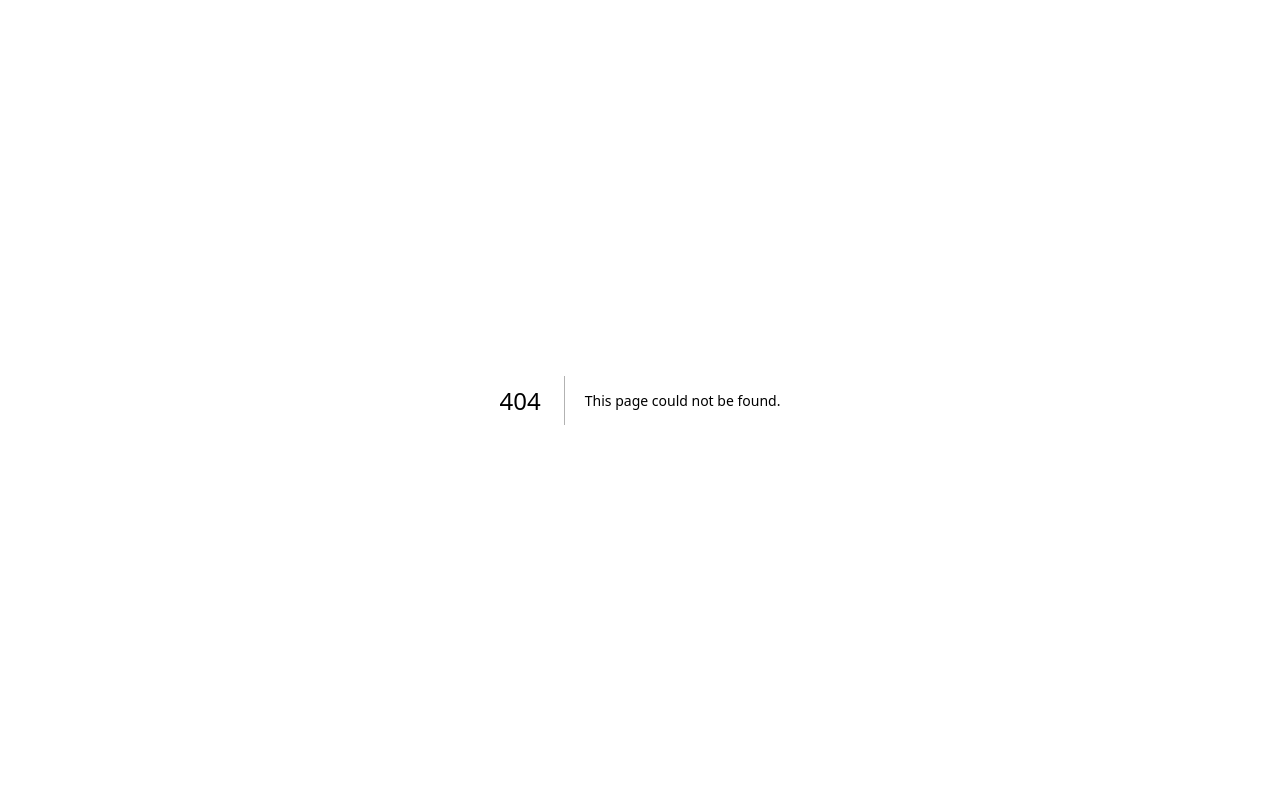
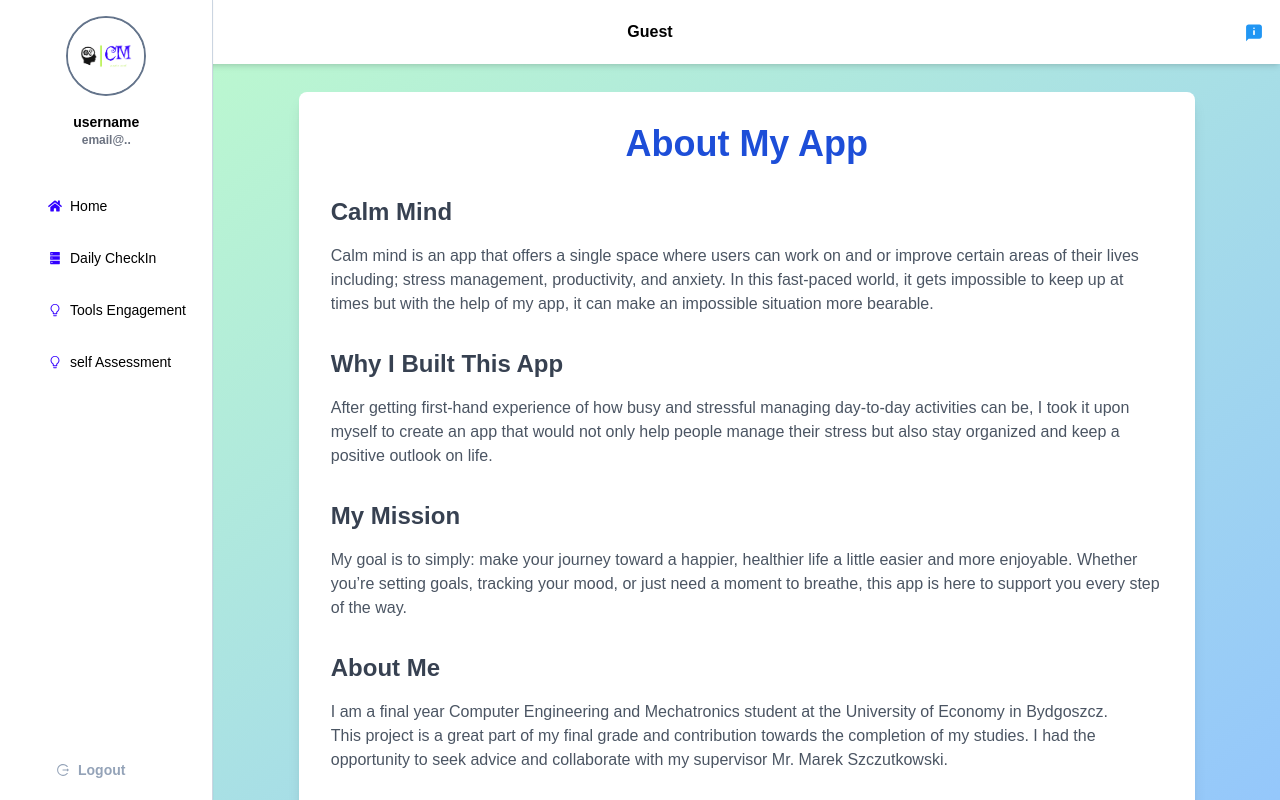
Before and after one commit to francoismavunila/stress_management_web, a Next.js app: page /dashboard/about in a window 1280 px wide. Before the commit this address had no page. Built offline with nearby package versions, Linux system fonts and the light colour scheme.

Commit message:
added about page

```diff
--- /dev/null
+++ b/src/app/dashboard/about/page.js
@@ -0,0 +1,44 @@
+import React from 'react';
+
+const About = () => {
+  return (
+    <div className="min-h-screen bg-gradient-to-br from-green-200 to-blue-300 p-6 flex justify-center items-center">
+      <div className="max-w-4xl mx-auto bg-white rounded-lg shadow-lg p-8">
+        <h1 className="text-4xl font-bold text-center text-blue-700 mb-8">About My App</h1>
+
+        <section className="mb-8">
+          <h2 className="text-2xl font-semibold text-gray-700 mb-4">Calm Mind</h2>
+          <p className="text-gray-600">
+            Calm mind is an app that offers a single space where users can work on and or improve certain areas of their lives including; stress management, productivity, and anxiety. In this fast-paced world, it gets impossible to keep up at times but with the help of my app, it can make an impossible situation more bearable.
+          </p>
+        </section>
+
+        <section className="mb-8">
+          <h2 className="text-2xl font-semibold text-gray-700 mb-4">Why I Built This App</h2>
+          <p className="text-gray-600">
+            After getting first-hand experience of how busy and stressful managing day-to-day activities can be, I took it upon myself to create an app that would not only help people manage their stress but also stay organized and keep a positive outlook on life.
+          </p>
+        </section>
+
+        <section className="mb-8">
+          <h2 className="text-2xl font-semibold text-gray-700 mb-4">My Mission</h2>
+          <p className="text-gray-600">
+            My goal is to simply: make your journey toward a happier, healthier life a little easier and more enjoyable. Whether you’re setting goals, tracking your mood, or just need a moment to breathe, this app is here to support you every step of the way.
+          </p>
+        </section>
+
+        <section className="mb-8">
+          <h2 className="text-2xl font-semibold text-gray-700 mb-4">About Me</h2>
+          <p className="text-gray-600">
+            I am a final year Computer Engineering and Mechatronics student at the University of Economy in Bydgoszcz.
+          </p>
+          <p className="text-gray-600">
+            This project is a great part of my final grade and contribution towards the completion of my studies. I had the opportunity to seek advice and collaborate with my supervisor Mr. Marek Szczutkowski.
+          </p>
+        </section>
+      </div>
+    </div>
+  );
+};
+
+export default About;
--- a/src/app/dashboard/components/topNav.js
+++ b/src/app/dashboard/components/topNav.js
@@ -1,7 +1,9 @@
 'use client'
 import { useState, useEffect } from 'react';
 import { AiOutlineBell } from 'react-icons/ai';
+import { FcAbout } from "react-icons/fc";
 import Image from 'next/image';
+import Link from 'next/link';
 
 export default function TopNav() {
     const [username, setUsername] = useState('');
@@ -41,7 +43,9 @@ export default function TopNav() {
 
             {/* Notifications icon on the right */}
             <div className="flex items-center">
-                <AiOutlineBell className="text-xl text-primary cursor-pointer" />
+                <Link href="/dashboard/about">
+                  <FcAbout className="text-xl text-primary cursor-pointer" />
+                </Link>
             </div>
         </div>
     );
```
Also changed, not shown: 1 other file (tests, documents, lock files or other folders).
